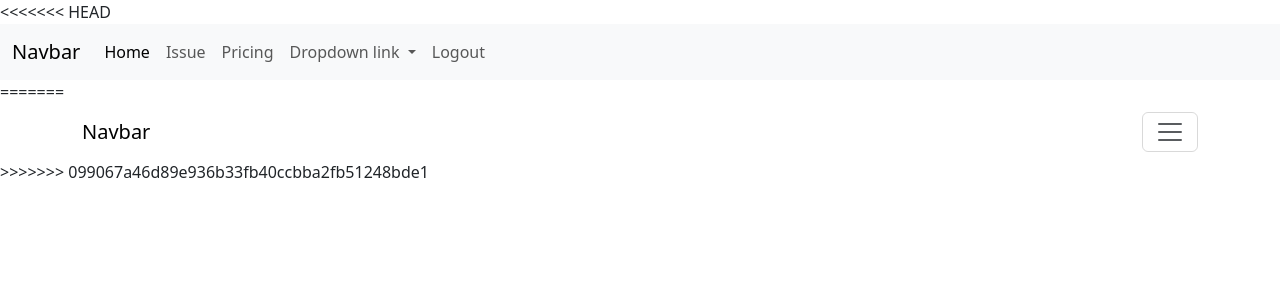
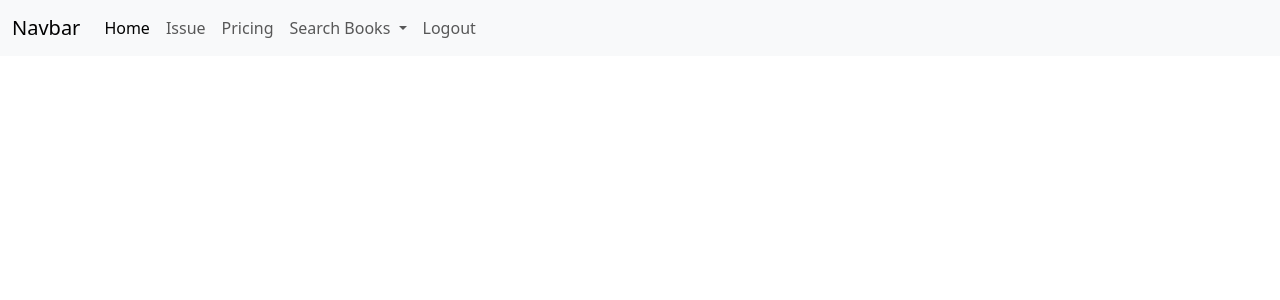
Before and after one commit to Lekhan11/Library_Manager, a Django app: page /home/ in a window 1280 px wide. Shown: the top 300 px of the page. Run offline with Django 5.2, Linux system fonts and the light colour scheme; the visitor is signed in with stand-in values (Sample User, id 1).

Commit message:
Updated home page

```diff
--- a/Library/templates/home.html
+++ b/Library/templates/home.html
@@ -5,7 +5,6 @@
     <meta name="viewport" content="width=device-width, initial-scale=1.0" />
     <title>Home</title>
     {% include 'base.html' %}
-<<<<<<< HEAD
   </head>
   <body>
     <nav class="navbar navbar-expand-lg bg-body-tertiary">
@@ -41,14 +40,16 @@
                 data-bs-toggle="dropdown"
                 aria-expanded="false"
               >
-                Dropdown link
+                Search Books
               </a>
               <ul class="dropdown-menu">
-                <li><a class="dropdown-item" href="#">Action</a></li>
-                <li><a class="dropdown-item" href="#">Another action</a></li>
-                <li>
+                <li><a class="dropdown-item" href="#">Search by Acc No.</a></li>
+                <li><a class="dropdown-item" href="#">Search by Title</a></li>
+                <li><a class="dropdown-item" href="#">Search by Issue Date</a></li>
+                <li><a class="dropdown-item" href="#">Search by ISBN</a></li>
+                <!-- <li>
                   <a class="dropdown-item" href="#">Something else here</a>
-                </li>
+                </li> -->
               </ul>
             </li>
             <li class="nav-item justify-content-end">
@@ -60,25 +61,3 @@
     </nav>
   </body>
 </html>
-=======
-</head>
-<body>
-    <div class="navbar">
-        <div class="container-md">
-          <a class="navbar-brand" href="#">Navbar</a>
-          <button class="navbar-toggler" data-bs-toggle="collapse" data-bs-target="#navbarNavAltMarkup" aria-controls="navbarNavAltMarkup" aria-expanded="false" aria-label="Toggle navigation">
-            <span class="navbar-toggler-icon"></span>
-          </button>
-          <div class="collapse navbar-collapse" id="navbarNavAltMarkup">
-            <div class="navbar-nav">
-              <a class="nav-link" href="#">Home</a>
-              <a class="nav-link" href="#">Features</a>
-              <a class="nav-link" href="#">Pricing</a>
-              <a class="nav-link">Disabled</a>
-            </div>
-          </div>
-        </div>
-    </div>
-</body>
-</html>
->>>>>>> 099067a46d89e936b33fb40ccbba2fb51248bde1
```
